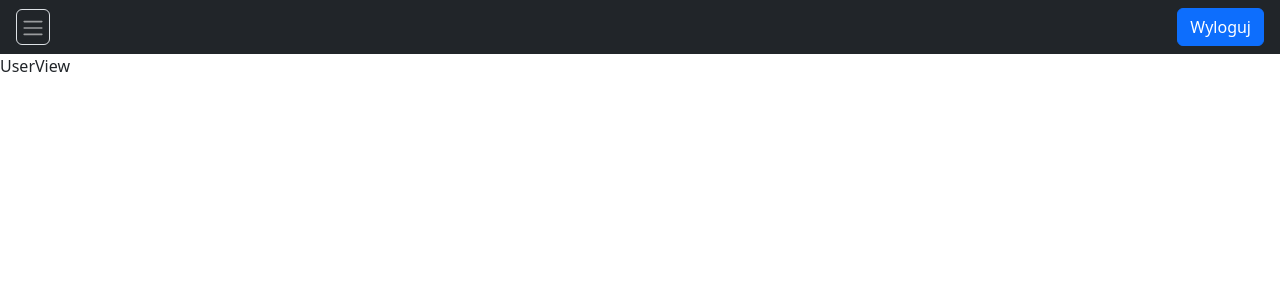
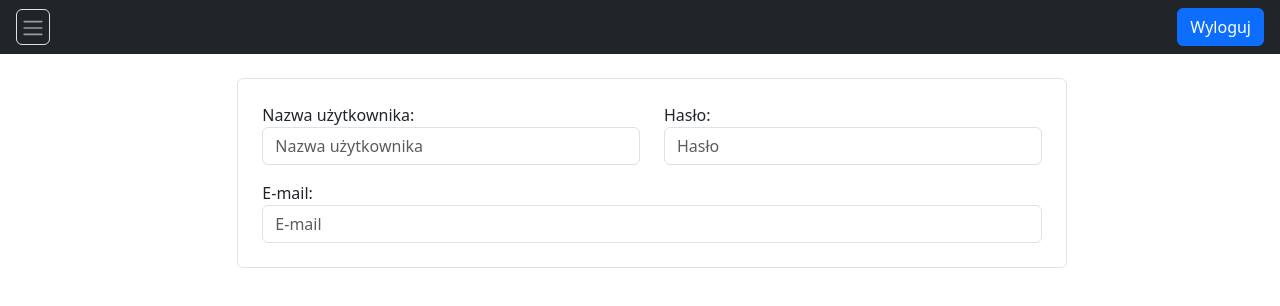
Before and after one commit to Damsonnn/Gym-Website-CMS, a React (Create React App) app in the folder Frontend/gym-webapp/: page /manage/users/1 in a window 1280 px wide. Shown: the top 306 px of the page. Built offline with nearby package versions, Linux system fonts and the light colour scheme.

Commit message:
Full bootstrap transition

```diff
--- a/Frontend/gym-webapp/src/assets/stylesheets/App.css
+++ b/Frontend/gym-webapp/src/assets/stylesheets/App.css
@@ -1,21 +1,7 @@
-.content {
-  display: flex;
-}
-
-.side-menu {
-  background-color: white;
+/* .side-menu {
   min-width: 20rem;
   width: 20%;
   height: calc(100vh - 50px);
 }
 
-.crud-buttons {
-  text-align: right;
-  padding-right: 10px;
-  width: 50px;
-}
-
-.crud-buttons>* {
-  color: black;
-  margin-left: 5px;
-}
+ */
--- a/Frontend/gym-webapp/src/assets/stylesheets/View.css
+++ /dev/null
@@ -1,24 +0,0 @@
-.view-form {
-    display: flex;
-    flex-direction: column;
-    margin: 0;
-    border: 0;
-    align-items: flex-start;
-}
-
-input {
-    margin-bottom: 1.5em;
-}
-
-input[type="checkbox"] {
-    margin-left: 20px;
-}
-
-.about-input {
-    width: 400px;
-    height: 200px;
-}
-
-.view-container {
-
-}
--- a/Frontend/gym-webapp/src/components/general/Pages.tsx
+++ b/Frontend/gym-webapp/src/components/general/Pages.tsx
@@ -30,8 +30,12 @@ export default function Pages() {
                 </button>
                 <button className='btn btn-primary mx-3'>Wyloguj</button>
             </nav>
-            <div className='content'>
+            <div>
+                <div className='row w-100'>
+                    <div className='col-2'>
                         {showMenu ? <SideMenu /> : null}
+                    </div>
+                    <div className='col-8'>
                         <Routes>
                             <Route path="users">
                                 <Route index={true} element={<ListUsers />}/>
@@ -84,5 +88,7 @@ export default function Pages() {
                         </Routes>
                     </div>
                 </div>
+            </div>
+        </div>
     )
 }
--- a/Frontend/gym-webapp/src/components/general/SideMenu.tsx
+++ b/Frontend/gym-webapp/src/components/general/SideMenu.tsx
@@ -4,7 +4,7 @@ import { Link } from 'react-router-dom'
 export default class SideMenu extends Component {
     render() {
         return (
-            <div className='list-group side-menu border'>
+            <div className='list-group border'>
                 <Link className="list-group-item list-group-item-action" to='users'>Użytkownicy</Link>
                 <Link className="list-group-item list-group-item-action" to='posts'>Posty</Link>
                 <Link className="list-group-item list-group-item-action" to='banners'>Banery</Link>
--- a/Frontend/gym-webapp/src/components/trainer/View.tsx
+++ b/Frontend/gym-webapp/src/components/trainer/View.tsx
@@ -1,6 +1,4 @@
-﻿import React from 'react'
-import "../../assets/stylesheets/View.css"
-import { CrudAction } from '../../utils/CrudAction'
+﻿import { CrudAction } from '../../utils/CrudAction'
 
 export default function TrainerView(props: {action: CrudAction}) {
   return (
--- a/Frontend/gym-webapp/src/components/user/View.tsx
+++ b/Frontend/gym-webapp/src/components/user/View.tsx
@@ -1,8 +1,26 @@
-import React from 'react'
+
 import { CrudAction } from '../../utils/CrudAction'
 
 export default function UserView(props: {action: CrudAction}) {
   return (
-    <div>UserView</div>
+    <div className="container border rounded p-4 m-4">
+      <form>
+        <div className='row mb-3'>
+          <div className='form-group col'>
+            <label htmlFor="username">Nazwa użytkownika:</label>
+            <input type="text" name="username" id="username" className='form-control' placeholder='Nazwa użytkownika'/>
+          </div>
+          <div className='form-group col'>
+            <label htmlFor="password">Hasło:</label>
+            <input type="text" name="password" id="password" className='form-control' placeholder='Hasło'/>
+          </div>
+        </div>
+        <div className='form-group'>
+          <label htmlFor="emial">E-mail:</label>
+          <input type="email" name="email" id="email" className='form-control' placeholder='E-mail'/>
+        </div>
+        {/* <input type="submit" value="Zaloguj" className='btn btn-primary'/> */}
+      </form>
+    </div>
   )
 }
```
Lines whose indentation alone changed are shown as unchanged.
